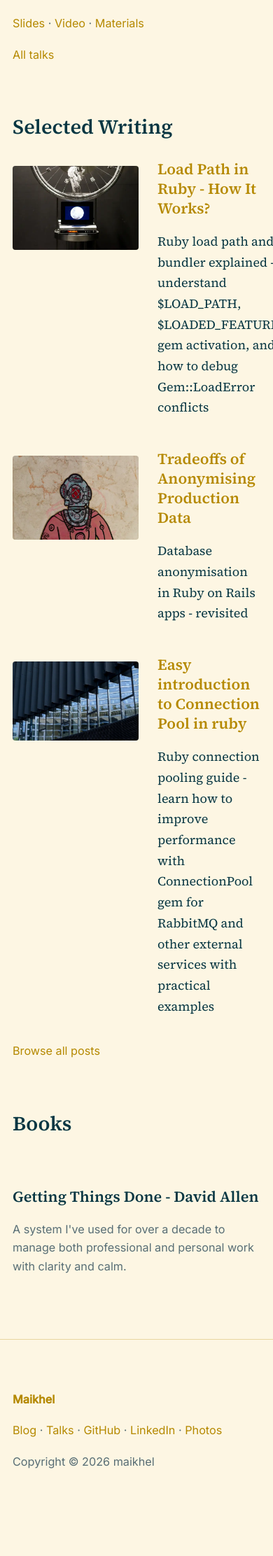
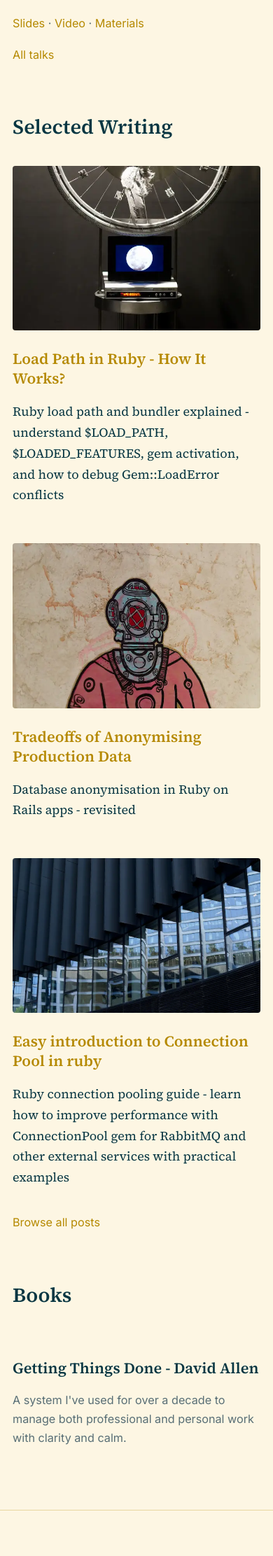
Before and after one commit to maikhel/maikhel.github.io, a Jekyll site: the page built from index.md, in a window 390 px wide. Shown: the part 1859-4082 px from the top of the page at 70% size. Built offline with Jekyll 4.4.1, drawn with Linux system fonts in a browser that asks for light colours; before the commit the page ends 4006 px from its top, so only the background shows below that.

Commit message:
Add mobile img styles

```diff
--- a/assets/css/main.css
+++ b/assets/css/main.css
@@ -139,3 +139,14 @@ footer {
   font-family: var(--font-sans);
   font-size: 0.9rem;
 }
+
+@media (max-width: 600px) {
+  .preview-content {
+    flex-direction: column;
+  }
+
+  .preview img {
+    width: 100%;
+    height: auto;
+  }
+}
```
